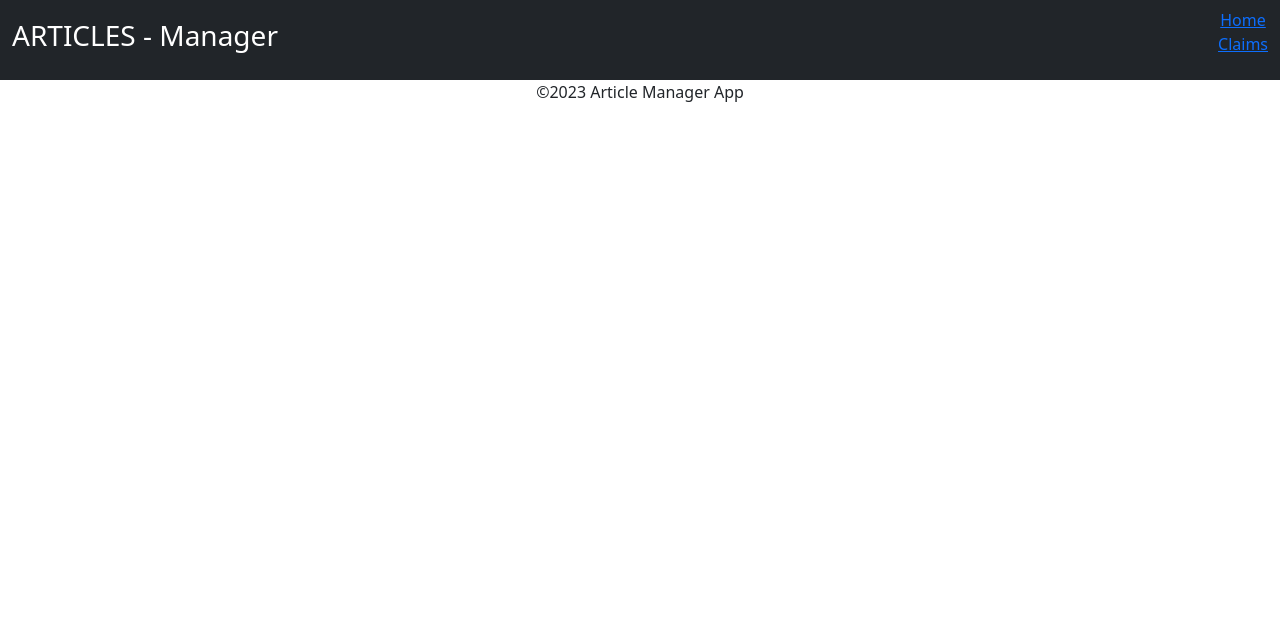
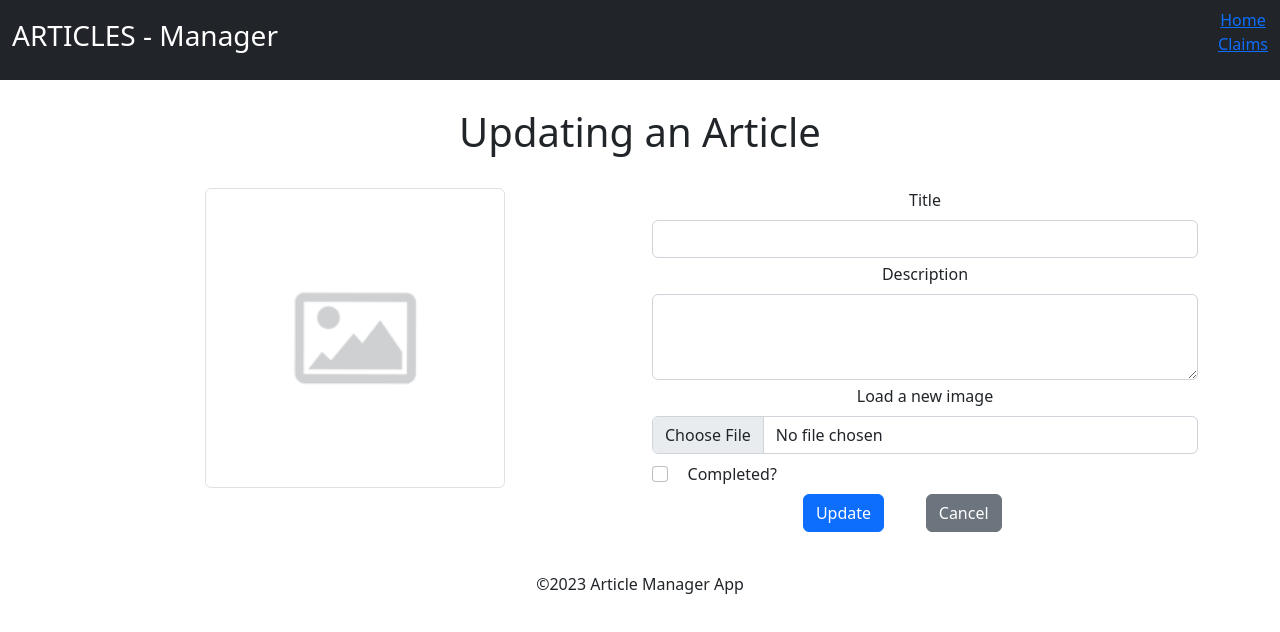
Before and after one commit to mtoirac2011/CodeWeb2Articles, a React (Create React App) app in the folder article-front-react/: page /articleupdate/1 in a window 1280 px wide. Shown: the top 632 px of the page. Built offline with nearby package versions, Linux system fonts and the light colour scheme; no server answers.

Commit message:
Updating article

```diff
--- /dev/null
+++ b/article-front-react/src/components/ArticleUpdate.js
@@ -0,0 +1,152 @@
+import axios from 'axios';
+import React, {useState, useEffect} from 'react';
+import { useNavigate, useParams } from 'react-router-dom';
+import Global from './Global';
+import empty from '../statics/images/empty.png'
+import {useForm} from 'react-hook-form';
+
+const ArticleUpdate = () => {
+
+    const navigate = useNavigate();
+    const {register, formState:{errors}, handleSubmit} = useForm({});
+
+    const {id} = useParams();
+    const [article, setArticle]  = useState({});
+    const {url, imgPath} = Global;
+
+    const onSubmit = (data) => {
+
+        var imageUpdated = article.image;
+
+        if (data.file[0] !== null && data.file[0] !== undefined){
+
+            imageUpdated = data.file[0].name;
+
+            const fd = new FormData();
+            fd.append('file0', data.file[0]);
+
+            //Put
+            axios.put("http://localhost:3700/api/upload-image", fd)
+            .then(res =>{
+                if(res.ok) {
+                    console.log(res.data);
+                }
+            })
+        }
+
+        const loadParams = {
+            id:id,
+            name: data.title,
+            description: data.description,
+            published: new Date(),
+            image: imageUpdated,
+            completed:data.completed
+        }
+        //Put
+        axios.put(url + "article", loadParams)
+            .then(res => {
+                if (res.data){
+                }
+            });
+        navigate("/articles");
+    }
+
+    const onCancel = ()=>{
+        navigate("/articles");
+    }
+
+    const getArticle = async ()=> {
+        await axios.get(url + 'article/' + '6415c71d148216999ed13017')
+                .then(res => {
+                    setArticle(res.data.article)
+                })
+        console.log(article)
+    }
+
+    useEffect(()=>{
+        getArticle();
+    }, [url, id])
+
+    if (article != null){
+        return (
+            <div className="container mb-4">
+                <h1 className="p-4 bg-header mt-1">Updating an Article</h1>
+
+                <div className='row mb-3' key={article.key}>
+
+                    <div className='col-6 mb-3'>
+                        <div>
+                            {
+                                article.image ?
+                                <img src={imgPath + article.image} className="img-thumbnail cursor" width={500} alt="Article" />
+                            :
+                                <img src={empty} className="img-thumbnail cursor" width={300} alt="Article" />
+                            }
+
+                        </div>
+                    </div>
+
+                    <div className='col-6 mb-3' >
+
+                        <form onSubmit={handleSubmit(onSubmit)} className='g-3'>
+
+                            <div className="col-12 mb-1">
+                                <label className="form-label">Title</label>
+                                <input type="text"
+                                    className="form-control"
+                                    defaultValue={article.title}
+                                    {...register('title', {required: true})}
+                                />
+                                {errors.title?.type === 'required' && <p>The title must be entered</p>}
+
+                            </div>
+
+                            <div className="mb-1">
+                                <label  className="form-label">Description</label>
+                                <textarea className="form-control"
+                                    rows="3"
+                                    defaultValue={article.description}
+                                    {...register('description', {required: true})}
+                                />
+                                {errors.description?.type === 'required' && <p>The description must be entered</p>}
+                            </div>
+
+                            <div className="mb-2">
+                                <label className="form-label">Load a new image</label>
+                                <input className="form-control"
+                                        type="file"
+                                        {...register('file')}
+                                />
+
+                            </div>
+
+                            <div className="col-3 mb-2">
+                                <div className="form-check">
+                                    <label className="form-check-label">Completed?</label>
+                                    <input className="form-check-input"
+                                        type="checkbox"
+                                        defaultChecked={article.completed}
+                                        {...register('completed')}
+                                />
+                                </div>
+                            </div>
+                            <div className="col-11 d-flex justify-content-center">
+                                <button type='submit' className="btn btn-primary">Update</button>
+                                <div className='col-1 mb-1'></div>
+                                <button onClick={()=>{onCancel()}} className="btn btn-secondary">Cancel</button>
+                            </div>
+
+                        </form>
+
+                    </div>
+
+                </div>
+
+
+            </div>
+        );
+    }
+
+}
+
+export default ArticleUpdate;
--- a/article-front-react/src/components/Articles.js
+++ b/article-front-react/src/components/Articles.js
@@ -23,14 +23,9 @@ const Articles = () => {
 
     const url = Global.url;
     const navigate = useNavigate();
-    const urlFull =  url + 'articles'
 
-    const onCreate = (id)=>{
+    const onCreate = ()=>{
         navigate("/articleadd")
-    }
-
-    const onEdit = (id)=>{
-        navigate("/articleedit/"+id)
     }
 
     const onDelete = (id)=>{
@@ -55,12 +50,15 @@ const Articles = () => {
     }
 
     const onUpdate = (id)=>{
-        navigate("/updateArticle/"+id)
+        navigate("/articleupdate/"+id)
+    }
+
+    const onDetail= (id)=>{
+        navigate("articleupdate/"+id)
     }
 
     const getArticles = async ()=> {
-        console.log('urlFull', urlFull)
-        await axios.get(urlFull)
+        await axios.get(url + 'articles')
                 .then(res => {
                     setStatus(true);
                     setArticles(res.data.articles)
@@ -70,7 +68,7 @@ const Articles = () => {
 
     useEffect(() => {
         getArticles();
-      }, []);
+    }, []);
 
     if (articles.length >= 1){
 
@@ -99,8 +97,8 @@ const Articles = () => {
                             <th></th>
                             <th>Title</th>
                             <th>Description</th>
+                            <th>Completed</th>
                             <th>Created</th>
-                            <th>Completed</th>
                         </tr>
                     </thead>
                     <tbody>
@@ -109,24 +107,22 @@ const Articles = () => {
                             <tr key={article.id}>
                                 {
                                 article.image != null ?
-                                    <td><img onClick={() => onEdit(article.id)} src={url + 'get-image/' +article.image} className="img-thumbnail cursor" width={60} alt="article" /></td>
+                                    <td><img onClick={() => onDetail(article.id)} src={url + 'get-image/' +article.image} className="img-thumbnail cursor" width={60} alt="Details" /></td>
                                 :
-                                    <td><img src={empty} className="img-thumbnail cursor" width={60} alt="article" /></td>
+                                    <td><img onClick={() => onDetail(article.id)} src={empty} className="img-thumbnail cursor" width={60} alt="Details" /></td>
                                 }
 
                                 <td>{article.title.substring(0, 25)}</td>
                                 <td>{article.description.substring(0, 35)+'...'}</td>
-                                <td>{article.created.substring(0, 10)}</td>
-
                                 {article.completed ?
                                     <td><img src={completed} className="img-thumbnail cursor" width={25} alt="completed" /></td>
                                 :
                                     <td><img src={incompleted} className="img-thumbnail cursor" width={30} alt="incompleted" /></td>
                                 }
-
+                                <td>{article.created.substring(0, 10)}</td>
 
                                 <td>
-                                    <img onClick={() => onEdit(article.id)} src={edit} className="img-thumbnail cursor" width={25} alt="Edit" />
+                                    <img onClick={() => onDetail(article.id)} src={edit} className="img-thumbnail cursor" width={25} alt="Edit" />
                                 </td>
 
                                 <td>
--- a/article-front-react/src/components/Global.js
+++ b/article-front-react/src/components/Global.js
@@ -1,7 +1,8 @@
 import React from "react";
 
 var Global = {
-    url: 'http://localhost:3700/api/'
+    url: 'http://localhost:3700/api/',
+    imgPath:"http://localhost:3700/api/get-image/"
 }
 
 export default Global;
--- a/article-front-react/src/components/Router.js
+++ b/article-front-react/src/components/Router.js
@@ -4,6 +4,7 @@ import Header from './Header'
 import Footer from './Footer'
 import Articles from './Articles';
 import ArticleAdd from './ArticleAdd';
+import ArticleUpdate from './ArticleUpdate';
 
 const Router = () => {
     return (
@@ -19,7 +20,7 @@ const Router = () => {
                     <Route exact path='/articles' element={<Articles />} />
 
                     <Route exact path='/articleadd' element={<ArticleAdd />} />
-
+                    <Route exact path='/articleupdate/:id' element={<ArticleUpdate />} />
 
 
                 </Routes>
```
Also changed, not shown: 5 other files (tests, documents, lock files or other folders).
